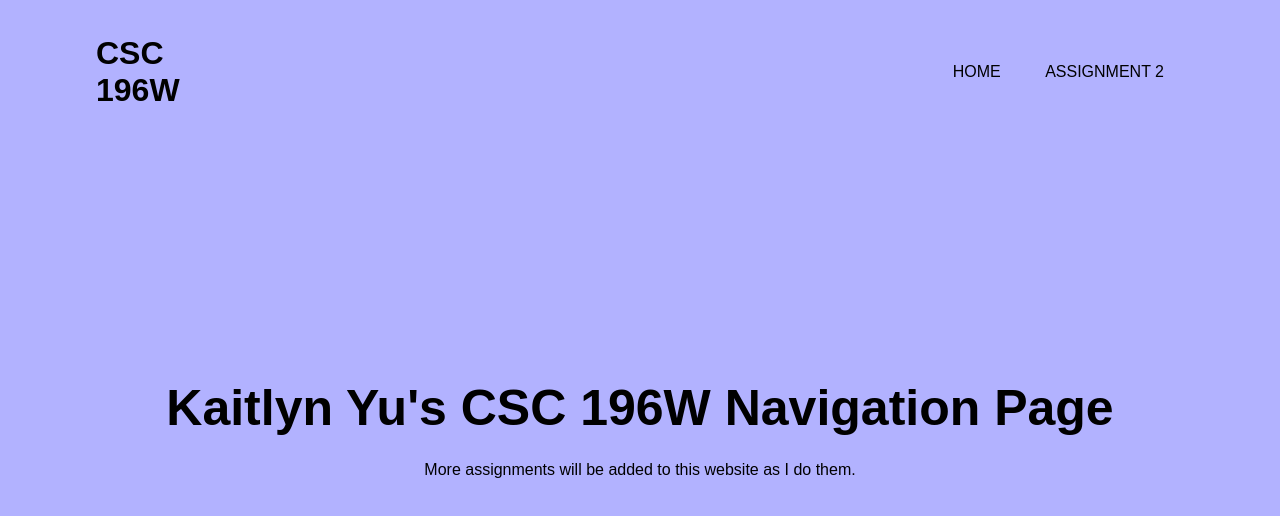
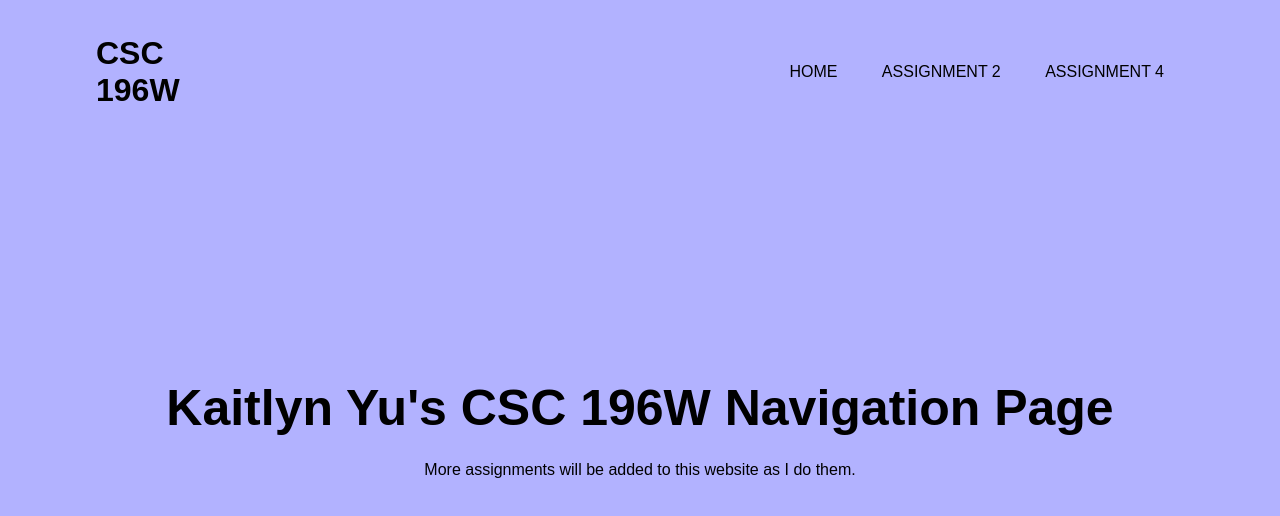
Before and after one commit to kaaiiy/kaaiiy.github.io, a plain HTML site: page index.html in a window 1280 px wide. Drawn offline with Linux system fonts and the light colour scheme.

Commit message:
Update index.html

```diff
--- a/index.html
+++ b/index.html
@@ -12,6 +12,7 @@
         <ul>
           <li><a href="https://kaaiiy.github.io">Home</a></li>
           <li><a href="https://kaaiiy.github.io/kyyu_a2.github.io/">Assignment 2</a></li>
+          <li><a href="https://kaaiiy.github.io/kyyu_a4.github.io/">Assignment 4</a></li>
         </ul>
       </div>
 
```
